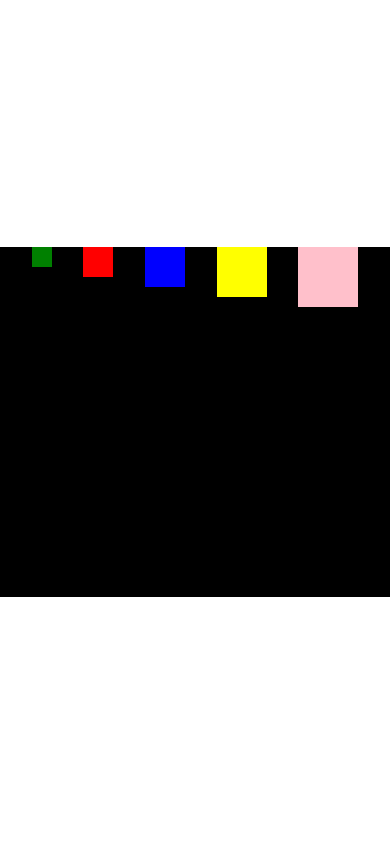
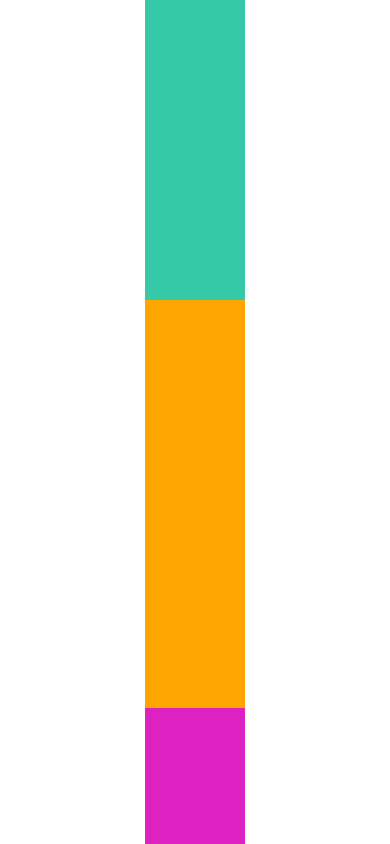
Before and after one commit to WellintonCamboim/cod3r-react-native, a React Native app in the folder fundReactNative/: screen / in a window 390 px wide. Built offline with nearby package versions, Linux system fonts and the light colour scheme.

Commit message:
Usando Flexbox #04

```diff
--- a/fundReactNative/src/App.js
+++ b/fundReactNative/src/App.js
@@ -22,6 +22,7 @@
 import FlexboxV1 from './components/layout/FlexboxV1'
 import FlexboxV2 from './components/layout/FlexboxV2'
 import FlexboxV3 from './components/layout/FlexboxV3'
+import FlexboxV4 from './components/layout/FlexboxV4'
 
 
 // function App() {
@@ -33,9 +34,10 @@
 export default () => (
     <SafeAreaView style={style.App}>
 
-        <FlexboxV3 />
+        <FlexboxV4 />
 
         {/* <Aleatorio x={50} y={40}/>
+        <FlexboxV3 />
         <FlexboxV2 />
         <FlexboxV1 />
         <DigiteSeuNome />
--- /dev/null
+++ b/fundReactNative/src/components/layout/FlexboxV4.js
@@ -0,0 +1,43 @@
+import React, { Fragment } from 'react'
+import { View, StyleSheet } from 'react-native'
+import Quadrado from './Quadrado'
+
+export default props => {
+    return (
+        <Fragment>
+            <View style={style.FlexV4}>
+                <View style={style.V0} />
+                <View style={style.V1} />
+                <View style={style.V2} />
+            </View >
+        </Fragment >
+
+    )
+}
+
+const style = StyleSheet.create({
+    FlexV4: {
+        flexGrow: 1,
+        // flexDirection: "row",
+        // justifyContent: "space-evenly",
+        // alignItems: "flex-start",
+        // height: 350,
+        width: 100,
+        backgroundColor: '#000',
+    },
+    V0: {
+        backgroundColor: '#36c9a7',
+        height:300,
+    },
+    V1: {
+        backgroundColor: 'orange',
+        flexGrow: 3,
+
+    },
+    V2: {
+        backgroundColor: '#dd22c1',
+        flexGrow: 1,
+        // height:200,
+
+    },
+})
```
